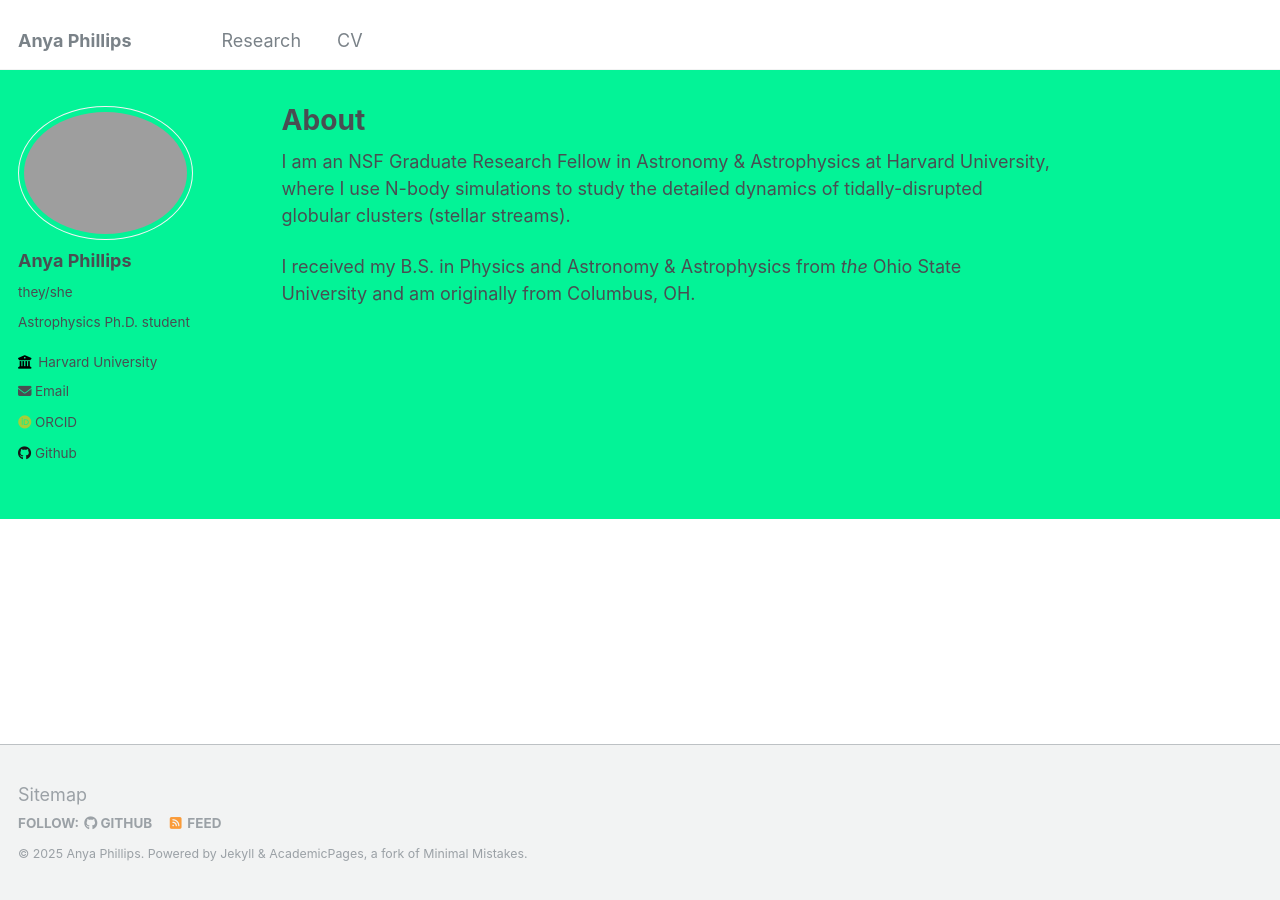
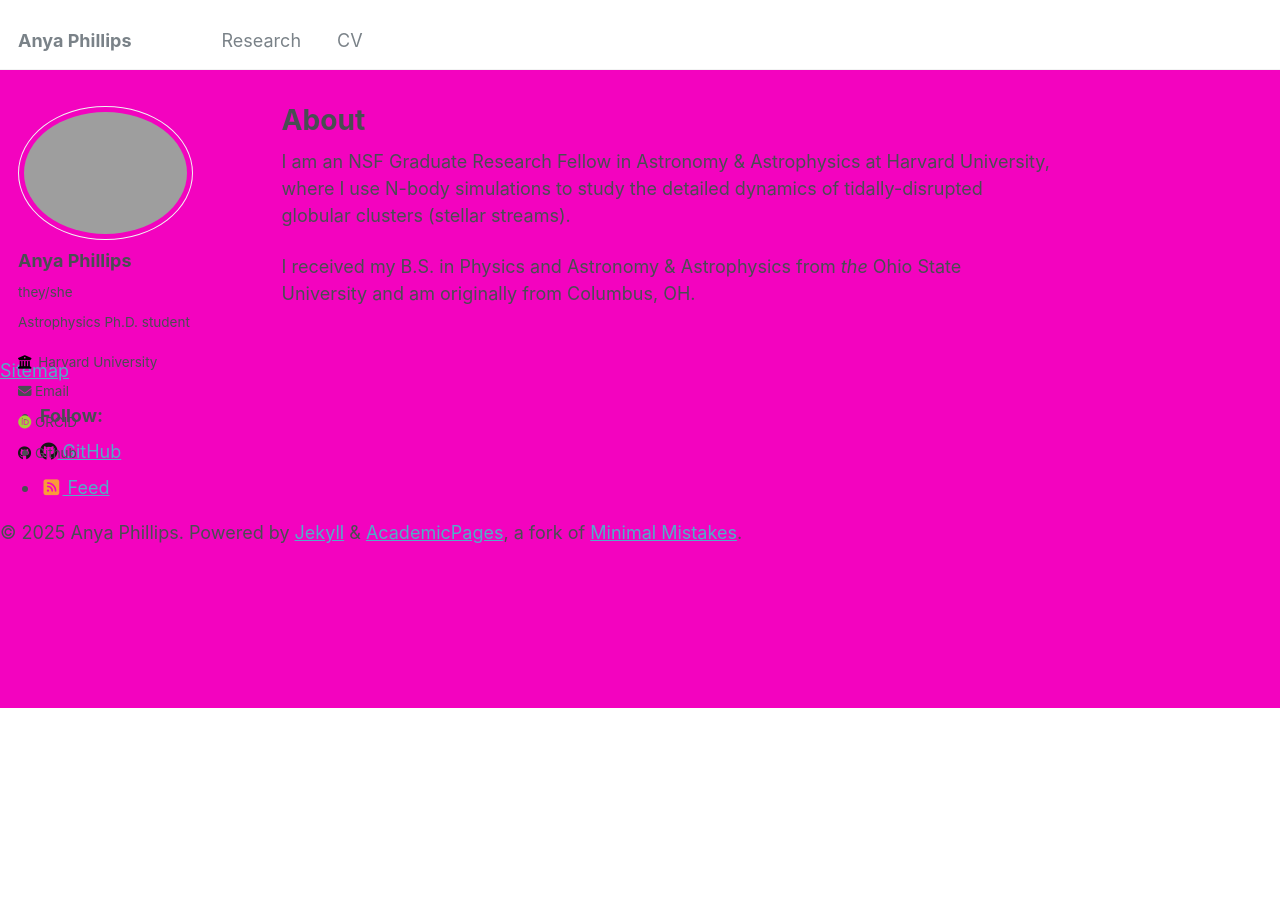
Before and after one commit to anya-m-phillips/anya-m-phillips.github.io, a Jekyll site: the page built from _pages/about.md, in a window 1280 px wide. Built offline with Jekyll 4.4.1, drawn with Linux system fonts in a browser that asks for light colours; some web fonts are replaced.

Commit message:
attempt 7

```diff
--- a/assets/css/main.scss
+++ b/assets/css/main.scss
@@ -25,7 +25,7 @@
 @import "notices";
 @import "masthead";
 @import "navigation";
-@import "footer";
+// @import "footer";
 @import "syntax";
 
 @import "forms";
@@ -41,7 +41,7 @@
 @import "print";
 
 body {
-  background-color:rgb(3, 243, 151);
+  background-color:rgb(243, 3, 191);
 }
 
 // site-header {
@@ -49,7 +49,7 @@ body {
 // }
 
 site-footer {
-    background-color:rgb(243, 3, 23) !important;
+    background-color:rgb(3, 55, 243) !important;
 }
 
 // navbar {
```
